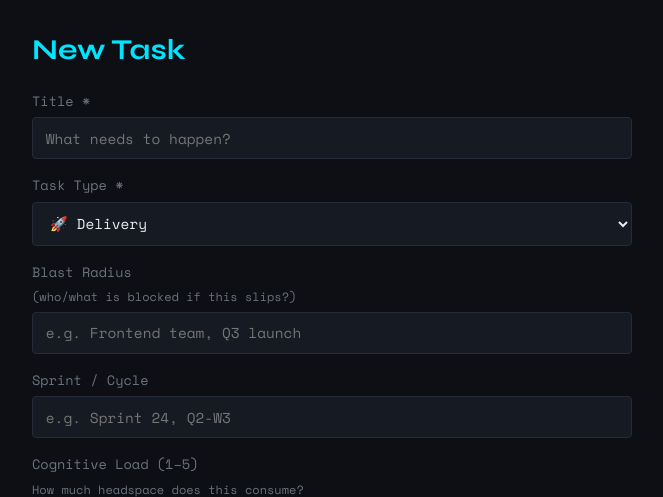
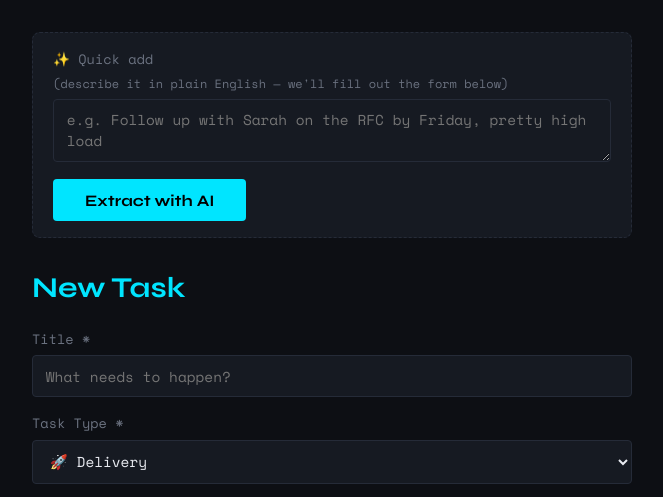
Before and after one commit to nicetrygee/runway, a Flask app: page /add in a window 1280 px wide. Shown: the part 68-565 px from the top of the page, without its empty margins (308-971 px from the left). Run offline with Flask 3, Linux system fonts and the light colour scheme; the visitor is signed in with stand-in values (Sample User, id 1); some libraries are stand-ins or nearby versions.

Commit message:
Add AI-powered quick-add for task creation
Type a freeform note ("follow up with Sarah on the RFC by Friday") and
Claude extracts title, type, due date, and cognitive load into the Add
Task form for review before saving. Optional — falls back gracefully
without ANTHROPIC_API_KEY set.

```diff
--- a/app.py
+++ b/app.py
@@ -1,5 +1,7 @@
 import logging
 import os
+from typing import Literal
+import anthropic
 from cachelib.file import FileSystemCache
 from cs50 import SQL
 from dotenv import load_dotenv
@@ -8,6 +10,7 @@ from flask_limiter import Limiter
 from flask_limiter.util import get_remote_address
 from flask_session import Session
 from flask_wtf import CSRFProtect
+from pydantic import BaseModel
 from werkzeug.exceptions import HTTPException
 from werkzeug.security import check_password_hash, generate_password_hash
 from functools import wraps
@@ -49,6 +52,42 @@ db = SQL(os.environ.get("DATABASE_URL", "sqlite:///runway.db"))
 # Kept in sync with the CHECK constraints in schema.sql.
 VALID_TASK_TYPES = ["incident", "rfc", "1on1", "hiring", "delivery", "other"]
 VALID_STATUSES = ["backlog", "in_progress", "blocked", "done"]
+
+# Quick-add (AI) is optional — the app runs fine without an API key, the
+# feature just flashes an error if used unconfigured.
+ANTHROPIC_API_KEY = os.environ.get("ANTHROPIC_API_KEY")
+ai_client = anthropic.Anthropic(api_key=ANTHROPIC_API_KEY) if ANTHROPIC_API_KEY else None
+
+
+class ExtractedTask(BaseModel):
+    title: str
+    # Mirrors VALID_TASK_TYPES — Literal members can't be built from a runtime list.
+    task_type: Literal["incident", "rfc", "1on1", "hiring", "delivery", "other"]
+    blast_radius: str
+    sprint: str
+    cognitive_load: int
+    due_date: str
+    notes: str
+
+
+def extract_task_from_text(text):
+    """Turn a freeform note into structured task fields via Claude."""
+    today = datetime.now().strftime("%Y-%m-%d")
+    response = ai_client.messages.parse(
+        model="claude-opus-4-8",
+        max_tokens=1024,
+        system=(
+            "Extract a task from the user's freeform note for an engineering "
+            f"manager's task tracker. Today's date is {today}. Resolve relative "
+            "dates (e.g. 'Friday', 'next week') to YYYY-MM-DD; leave due_date as "
+            "an empty string if no date is mentioned. cognitive_load is 1-5, how "
+            "much headspace the task consumes — default to 2 if unclear. Leave "
+            "blast_radius, sprint, and notes as empty strings if not mentioned."
+        ),
+        messages=[{"role": "user", "content": text}],
+        output_format=ExtractedTask,
+    )
+    return response.parsed_output
 
 def validate_task_form(form, require_status=False):
     """Validate and coerce task form fields. Returns (data, errors)."""
@@ -145,6 +184,41 @@ def add():
         flash("Task added to Runway.", "success")
         return redirect("/")
     return render_template("add.html")
+
+# Quick Add (AI) — freeform text in, pre-filled Add form out for review
+@app.route("/quick-add", methods=["POST"])
+@login_required
+def quick_add():
+    text = request.form.get("text", "").strip()
+    if not text:
+        flash("Type something to quick-add.", "error")
+        return redirect("/add")
+    if ai_client is None:
+        flash("Quick-add isn't configured — set ANTHROPIC_API_KEY.", "error")
+        return render_template("add.html")
+
+    try:
+        extracted = extract_task_from_text(text)
+    except anthropic.APIStatusError:
+        app.logger.exception("Quick-add extraction failed (API error)")
+        flash("AI extraction failed — fill in the form below.", "error")
+        return render_template("add.html")
+    except Exception:
+        app.logger.exception("Quick-add extraction failed")
+        flash("Couldn't parse that — fill in the form below.", "error")
+        return render_template("add.html")
+
+    prefill = {
+        "title": extracted.title,
+        "task_type": extracted.task_type,
+        "blast_radius": extracted.blast_radius,
+        "sprint": extracted.sprint,
+        "cognitive_load": max(1, min(5, extracted.cognitive_load)),
+        "due_date": extracted.due_date,
+        "notes": extracted.notes,
+    }
+    flash("Review the extracted task, then save.", "success")
+    return render_template("add.html", task=prefill)
 
 # Edit Task
 @app.route("/edit/<int:task_id>", methods=["GET", "POST"])
--- a/requirements.txt
+++ b/requirements.txt
@@ -5,3 +5,4 @@ python-dotenv==1.2.2
 flask-limiter==4.1.1
 flask-wtf==1.3.0
 gunicorn==26.0.0
+anthropic==0.120.0
--- a/static/styles.css
+++ b/static/styles.css
@@ -81,6 +81,11 @@ output { color: var(--accent); font-weight: 700; }
 button[type="submit"] { background: var(--accent); color: #000; border: none; padding: 0.7rem 2rem; border-radius: 4px; font-family: var(--font-head); font-weight: 700; font-size: 1rem; cursor: pointer; margin-top: 0.5rem; }
 .btn-cancel, .btn-secondary { display: inline-block; margin-top: 0.5rem; margin-left: 1rem; color: var(--muted); text-decoration: none; font-size: 0.85rem; }
 
+/* QUICK ADD */
+.quick-add-box { background: var(--surface); border: 1px dashed var(--border); border-radius: 8px; padding: 1rem 1.25rem; margin-bottom: 2rem; }
+.quick-add-box label { margin-bottom: 0.6rem; }
+.btn-secondary-solid { background: transparent; color: var(--accent); border: 1px solid var(--accent); padding: 0.5rem 1.2rem; border-radius: 4px; font-family: var(--font-head); font-weight: 700; font-size: 0.85rem; cursor: pointer; }
+
 /* AUTH */
 .auth-wrap { max-width: 380px; margin: 6rem auto; text-align: center; }
 .auth-wrap h1 { font-family: var(--font-head); font-size: 3rem; font-weight: 800; color: var(--accent); }
--- a/templates/add.html
+++ b/templates/add.html
@@ -1,37 +1,47 @@
 {% extends "layout.html" %}
 {% block content %}
 <div class="form-wrap">
+  <div class="quick-add-box">
+    <form method="post" action="/quick-add">
+      <input type="hidden" name="csrf_token" value="{{ csrf_token() }}">
+      <label>✨ Quick add <small>(describe it in plain English — we'll fill out the form below)</small>
+        <textarea name="text" rows="2" placeholder="e.g. Follow up with Sarah on the RFC by Friday, pretty high load"></textarea>
+      </label>
+      <button type="submit" class="btn-secondary-solid">Extract with AI</button>
+    </form>
+  </div>
+
   <h2>New Task</h2>
   <form method="post" action="/add">
     <input type="hidden" name="csrf_token" value="{{ csrf_token() }}">
     <label>Title *
-      <input type="text" name="title" required placeholder="What needs to happen?">
+      <input type="text" name="title" required placeholder="What needs to happen?" value="{{ task.title if task else '' }}">
     </label>
     <label>Task Type *
       <select name="task_type" required>
-        <option value="delivery">🚀 Delivery</option>
-        <option value="incident">🔥 Incident</option>
-        <option value="rfc">📄 RFC / Design Review</option>
-        <option value="1on1">👤 1:1 Action Item</option>
-        <option value="hiring">🧑‍💼 Hiring</option>
-        <option value="other">📌 Other</option>
+        <option value="delivery" {% if task and task.task_type == 'delivery' %}selected{% endif %}>🚀 Delivery</option>
+        <option value="incident" {% if task and task.task_type == 'incident' %}selected{% endif %}>🔥 Incident</option>
+        <option value="rfc" {% if task and task.task_type == 'rfc' %}selected{% endif %}>📄 RFC / Design Review</option>
+        <option value="1on1" {% if task and task.task_type == '1on1' %}selected{% endif %}>👤 1:1 Action Item</option>
+        <option value="hiring" {% if task and task.task_type == 'hiring' %}selected{% endif %}>🧑‍💼 Hiring</option>
+        <option value="other" {% if task and task.task_type == 'other' %}selected{% endif %}>📌 Other</option>
       </select>
     </label>
     <label>Blast Radius <small>(who/what is blocked if this slips?)</small>
-      <input type="text" name="blast_radius" placeholder="e.g. Frontend team, Q3 launch">
+      <input type="text" name="blast_radius" placeholder="e.g. Frontend team, Q3 launch" value="{{ task.blast_radius if task else '' }}">
     </label>
     <label>Sprint / Cycle
-      <input type="text" name="sprint" placeholder="e.g. Sprint 24, Q2-W3">
+      <input type="text" name="sprint" placeholder="e.g. Sprint 24, Q2-W3" value="{{ task.sprint if task else '' }}">
     </label>
     <label>Cognitive Load (1–5) <small>How much headspace does this consume?</small>
-      <input type="range" name="cognitive_load" min="1" max="5" value="2" oninput="this.nextElementSibling.textContent=this.value">
-      <output>2</output>
+      <input type="range" name="cognitive_load" min="1" max="5" value="{{ task.cognitive_load if task else 2 }}" oninput="this.nextElementSibling.textContent=this.value">
+      <output>{{ task.cognitive_load if task else 2 }}</output>
     </label>
     <label>Due Date
-      <input type="date" name="due_date">
+      <input type="date" name="due_date" value="{{ task.due_date if task else '' }}">
     </label>
     <label>Notes
-      <textarea name="notes" rows="3" placeholder="Context, links, decisions..."></textarea>
+      <textarea name="notes" rows="3" placeholder="Context, links, decisions...">{{ task.notes if task else '' }}</textarea>
     </label>
     <button type="submit">Add to Runway</button>
     <a href="/" class="btn-cancel">Cancel</a>
```
Also changed, not shown: AGENTS.md (+1 -0 lines), tests/test_quick_add.py (added, +61 -0 lines), 1 other file.
